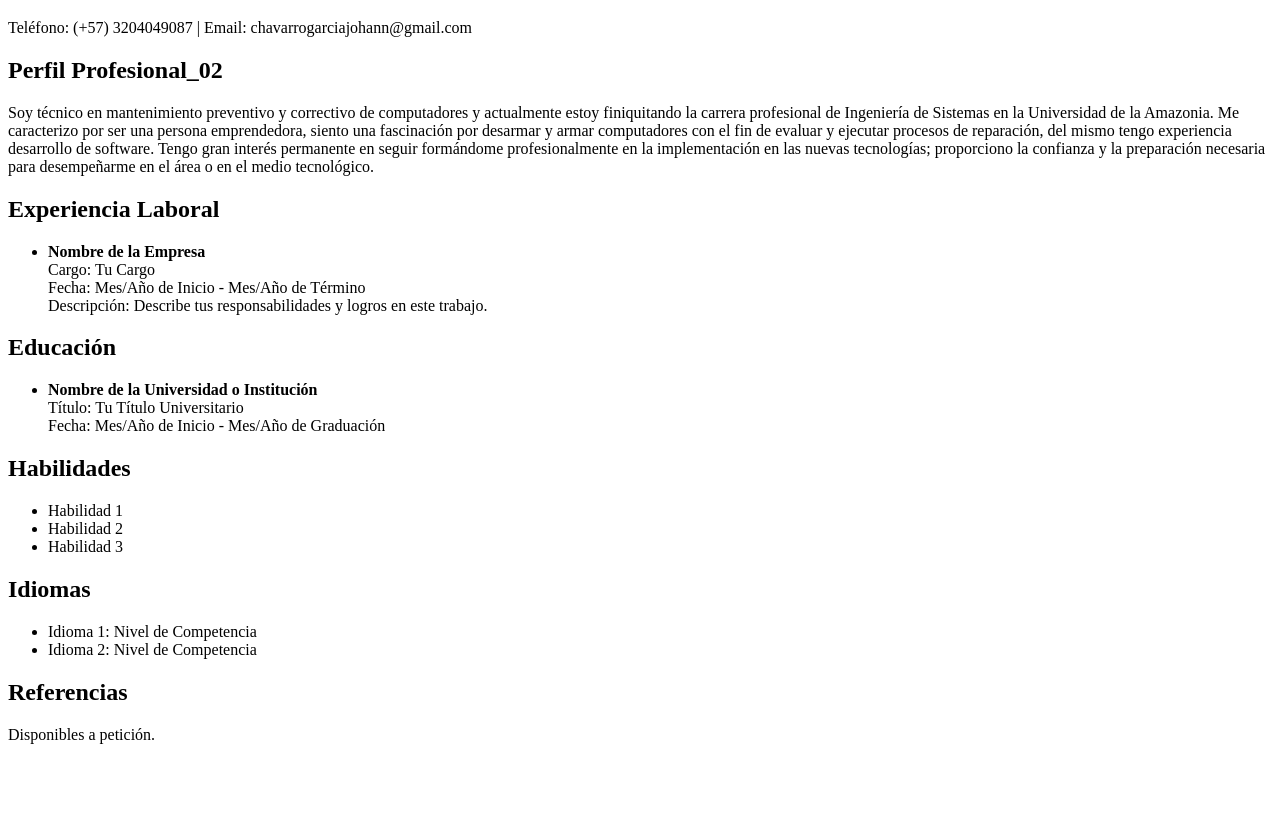
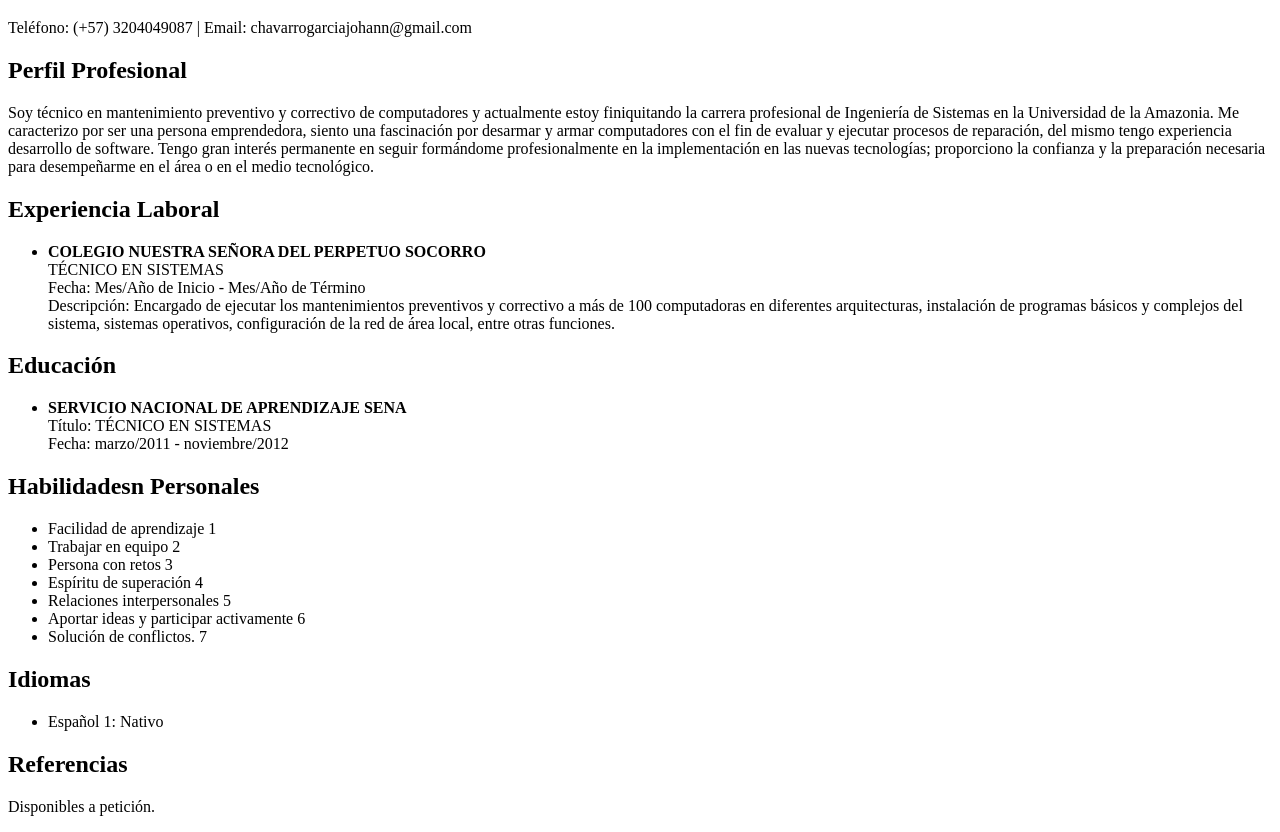
Before and after one commit to johann1995/Portafolio_Profecional, a plain HTML site: page Index_00.html in a window 1280 px wide. Shown: the part 61-893 px from the top of the page. Before the commit the page ends 821 px from the top, so only its background shows below. Drawn offline with Linux system fonts and the light colour scheme.

Commit message:
Update Index_00.html

```diff
--- a/Index_00.html
+++ b/Index_00.html
@@ -16,7 +16,7 @@
     </header>
     <!---->
     <section class="section">
-      <h2>Perfil Profesional_02</h2>
+      <h2>Perfil Profesional</h2>
       <p>
         Soy técnico en mantenimiento preventivo y correctivo de computadores y
         actualmente estoy finiquitando la carrera profesional de Ingeniería de
@@ -34,12 +34,15 @@
       <h2>Experiencia Laboral</h2>
       <ul>
         <li>
-          <strong>Nombre de la Empresa</strong><br />
-          Cargo: Tu Cargo<br />
+          <strong>COLEGIO NUESTRA SEÑORA DEL PERPETUO SOCORRO</strong><br />
+          TÉCNICO EN SISTEMAS<br />
           Fecha: Mes/Año de Inicio - Mes/Año de Término<br />
-          Descripción: Describe tus responsabilidades y logros en este trabajo.
+          Descripción: Encargado de ejecutar los mantenimientos preventivos y
+          correctivo a más de 100 computadoras en diferentes arquitecturas,
+          instalación de programas básicos y complejos del sistema, sistemas
+          operativos, configuración de la red de área local, entre otras
+          funciones.
         </li>
-        <!-- Agrega más experiencias laborales si es necesario -->
       </ul>
     </section>
     <!---->
@@ -47,20 +50,24 @@
       <h2>Educación</h2>
       <ul>
         <li>
-          <strong>Nombre de la Universidad o Institución</strong><br />
-          Título: Tu Título Universitario<br />
-          Fecha: Mes/Año de Inicio - Mes/Año de Graduación<br />
+          <strong>SERVICIO NACIONAL DE APRENDIZAJE SENA</strong><br />
+          Título: TÉCNICO EN SISTEMAS<br />
+          Fecha: marzo/2011 - noviembre/2012<br />
         </li>
         <!-- Agrega más detalles de educación si es necesario -->
       </ul>
     </section>
     <!---->
     <section class="section">
-      <h2>Habilidades</h2>
+      <h2>Habilidadesn Personales</h2>
       <ul>
-        <li>Habilidad 1</li>
-        <li>Habilidad 2</li>
-        <li>Habilidad 3</li>
+        <li>Facilidad de aprendizaje 1</li>
+        <li>Trabajar en equipo 2</li>
+        <li>Persona con retos  3</li>
+        <li>Espíritu de superación  4</li>
+        <li>Relaciones interpersonales  5</li>
+        <li>Aportar ideas y participar activamente  6</li>
+        <li>Solución de conflictos.  7</li>
         <!-- Agrega más habilidades si es necesario -->
       </ul>
     </section>
@@ -68,8 +75,7 @@
     <section class="section">
       <h2>Idiomas</h2>
       <ul>
-        <li>Idioma 1: Nivel de Competencia</li>
-        <li>Idioma 2: Nivel de Competencia</li>
+        <li>Español 1: Nativo</li>
         <!-- Agrega más idiomas si es necesario -->
       </ul>
     </section>
```
